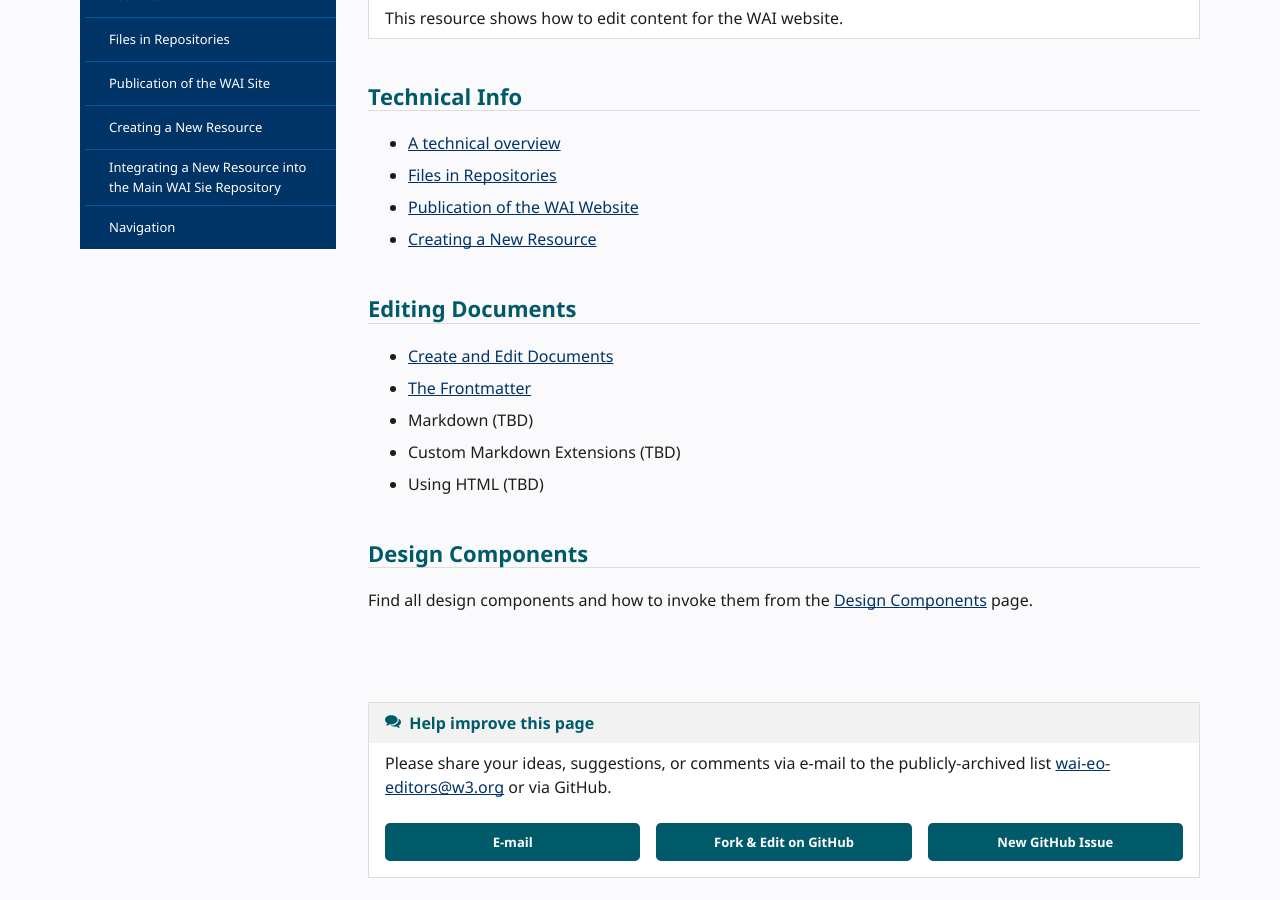
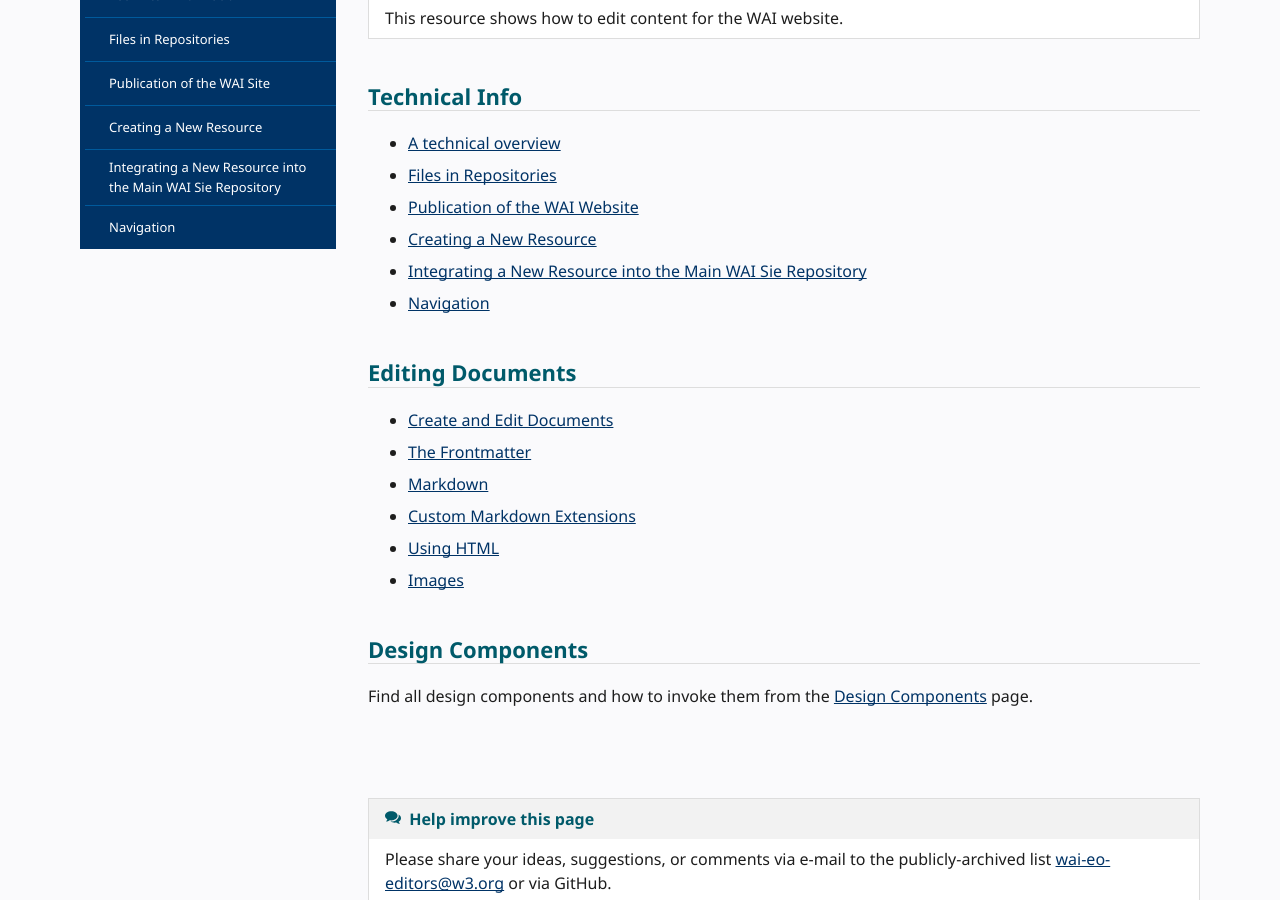
Before and after one commit to w3c/wai-website-theme, a Jekyll site: the page built from content/index.md, in a window 1280 px wide and 900 px high, scrolled down 414 px. Built offline with Jekyll 4.4.1, drawn with Linux system fonts in a browser that asks for light colours; cached includes are drawn as plain includes; comment, search, counter and statistics services are not loaded.

Commit message:
Overview page update
Signed-off-by: Eric Eggert <mail@yatil.net>

```diff
--- a/content/index.md
+++ b/content/index.md
@@ -32,14 +32,17 @@ This resource shows how to edit content for the WAI website.
   * [Files in Repositories](/technical/files/)
   * [Publication of the WAI Website](/technical/publication/)
   * [Creating a New Resource](/technical/new-resource/)
+  * [Integrating a New Resource into the Main WAI Sie Repository](/technical/integrate/)
+  * [Navigation](/technical/navigation/)
 
 ## Editing Documents
 
   * [Create and Edit Documents](/writing/)
   * [The Frontmatter](/writing/frontmatter/)
-  * Markdown (TBD)
-  * Custom Markdown Extensions (TBD)
-  * Using HTML (TBD)
+  * [Markdown](/writing/markdown/)
+  * [Custom Markdown Extensions](/writing/wai-markdown/)
+  * [Using HTML](/writing/html/)
+  * [Images](/writing/images/)
 
 ## Design Components
 
```
